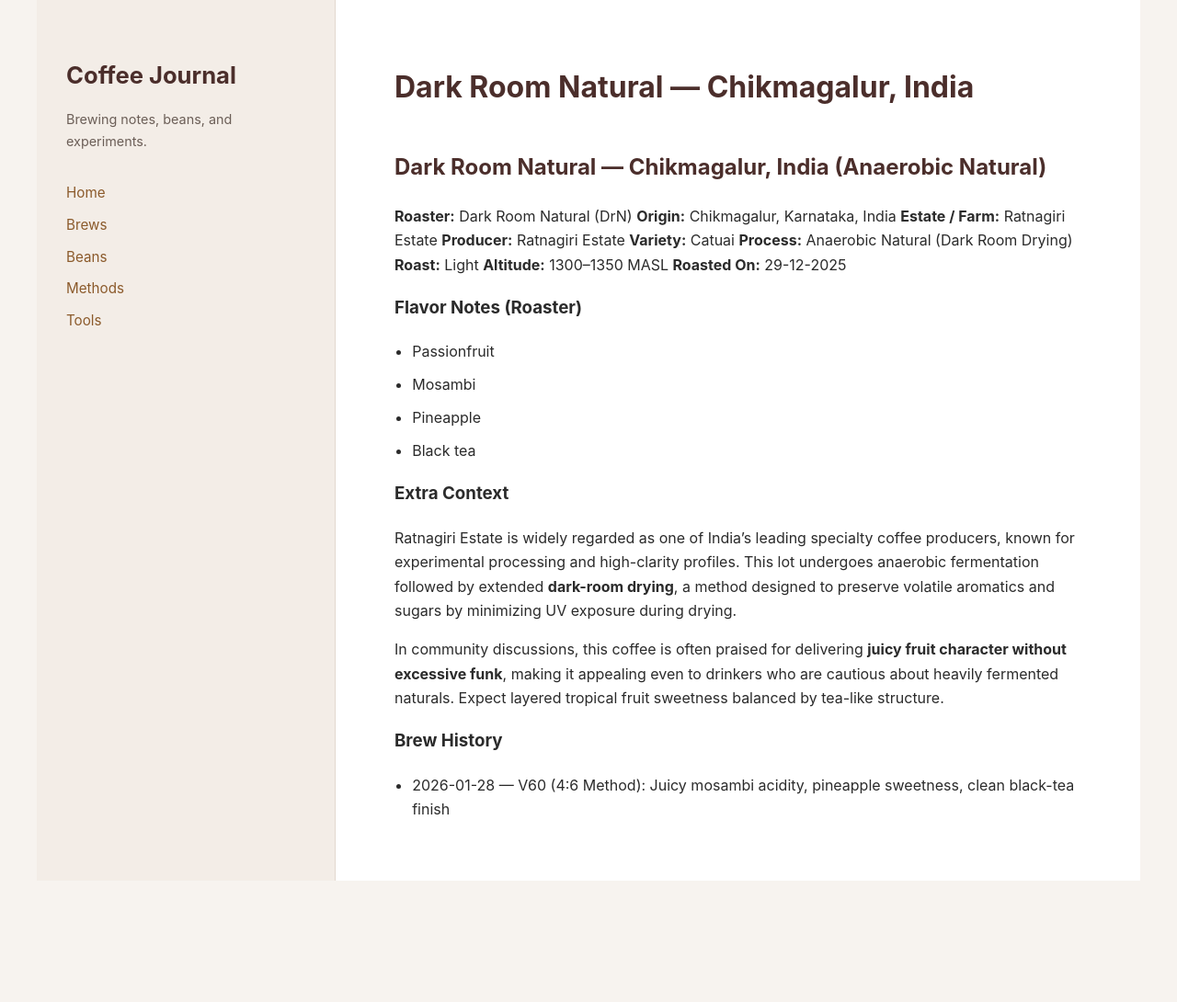
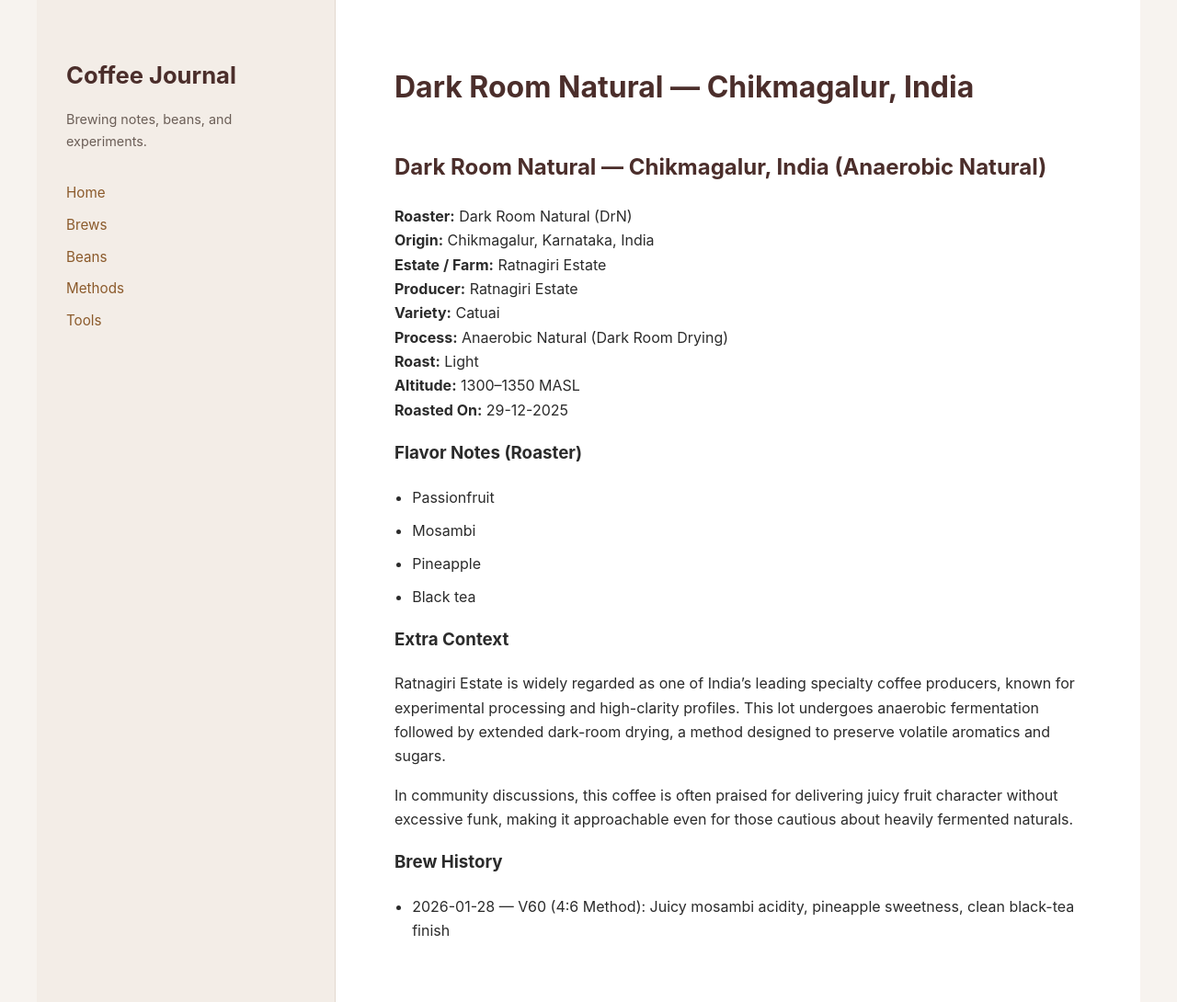
Before and after one commit to truedevopsmk-lab/coffee-test, a Jekyll site: the page built from beans/dark-room-natural-chikmagalur.md, in a window 1280 px wide. Shown: the whole page at 92% size. Built offline with Jekyll 4.4.1, drawn with Linux system fonts in a browser that asks for light colours; before the commit the page ends 958 px from its top, so only the background shows below that.

Commit message:
refactoring again

```diff
--- a/beans/dark-room-natural-chikmagalur.md
+++ b/beans/dark-room-natural-chikmagalur.md
@@ -19,18 +19,15 @@
 **Roasted On:** 29-12-2025
 
 ### Flavor Notes (Roaster)
-
-* Passionfruit
-* Mosambi
-* Pineapple
-* Black tea
+- Passionfruit
+- Mosambi
+- Pineapple
+- Black tea
 
 ### Extra Context
+Ratnagiri Estate is widely regarded as one of India’s leading specialty coffee producers, known for experimental processing and high-clarity profiles. This lot undergoes anaerobic fermentation followed by extended dark-room drying, a method designed to preserve volatile aromatics and sugars.
 
-Ratnagiri Estate is widely regarded as one of India’s leading specialty coffee producers, known for experimental processing and high-clarity profiles. This lot undergoes anaerobic fermentation followed by extended **dark-room drying**, a method designed to preserve volatile aromatics and sugars by minimizing UV exposure during drying.
-
-In community discussions, this coffee is often praised for delivering **juicy fruit character without excessive funk**, making it appealing even to drinkers who are cautious about heavily fermented naturals. Expect layered tropical fruit sweetness balanced by tea-like structure.
+In community discussions, this coffee is often praised for delivering juicy fruit character without excessive funk, making it approachable even for those cautious about heavily fermented naturals.
 
 ### Brew History
-
-* 2026-01-28 — V60 (4:6 Method): Juicy mosambi acidity, pineapple sweetness, clean black-tea finish
+- 2026-01-28 — V60 (4:6 Method): Juicy mosambi acidity, pineapple sweetness, clean black-tea finish
```
Also changed, not shown: beans/miners-colombia-franco-alexis-garzon.md (+9 -10 lines), beans/ona-honduras-la-huerta.md (+5 -9 lines).
